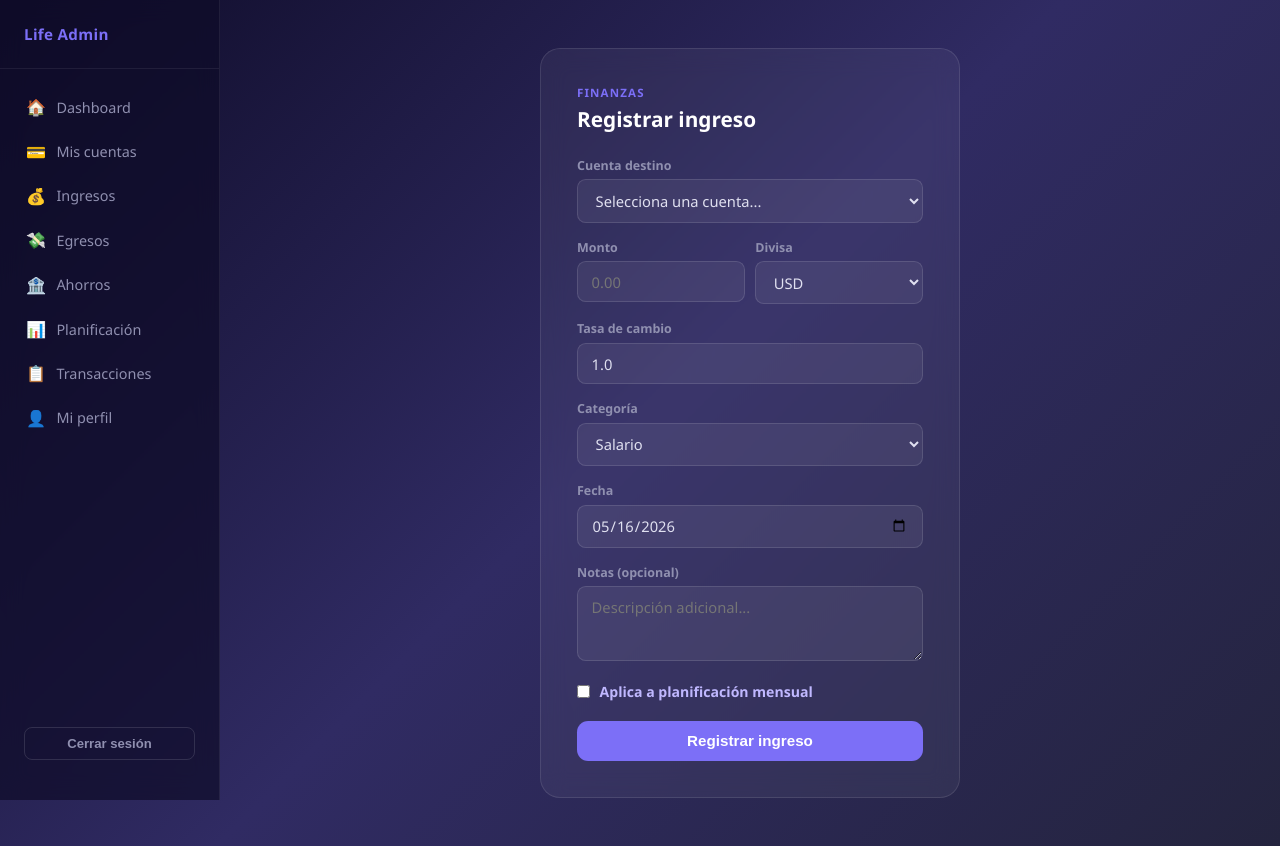
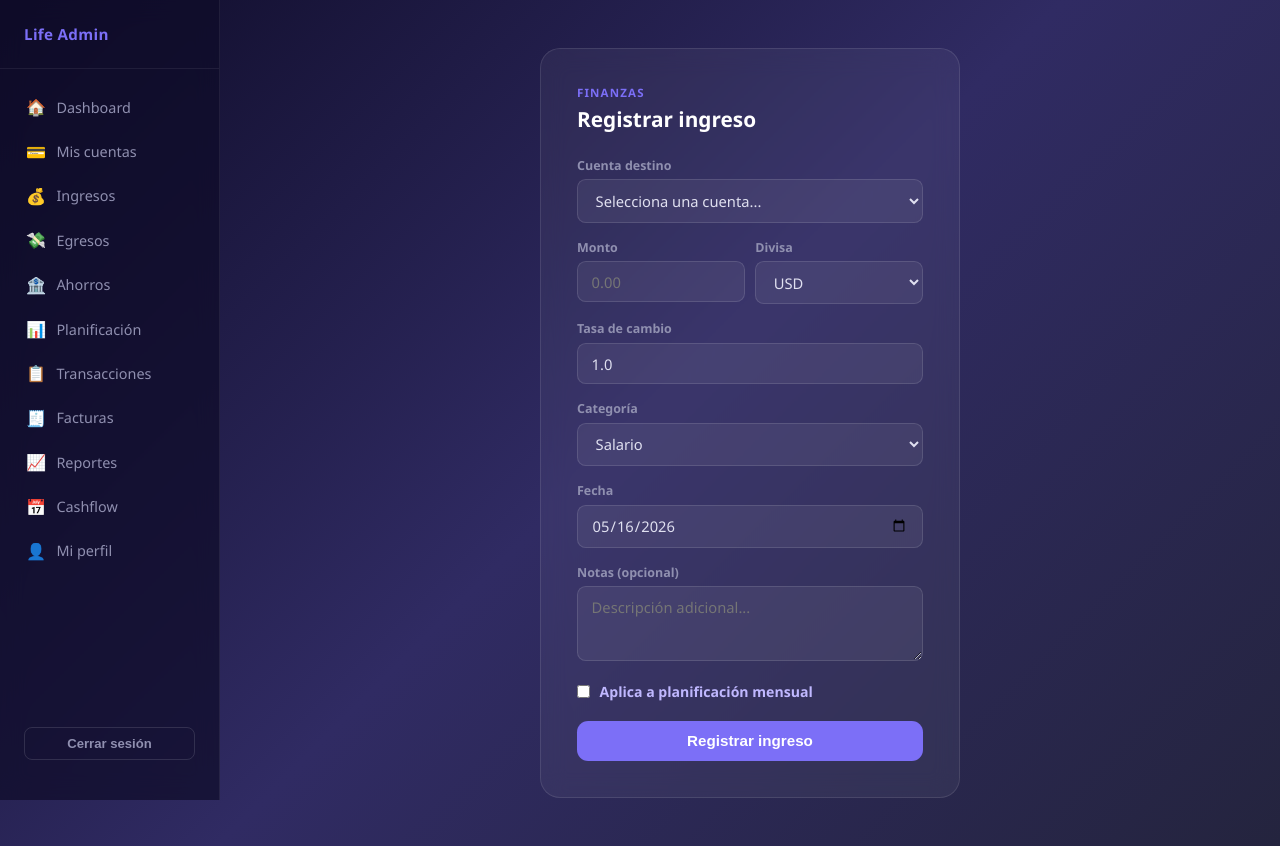
Before and after one commit to anassc00/life-admin-orchestrator, a Django app: template infrastructure/django_app/templates/finance_income.html in a window 1280 px wide. Run offline with Django 5.2, Linux system fonts and the light colour scheme; the template is opened without the code that fills it, so the values that code supplies are empty; parts of the project's set-up code (start-up, migrations or seed data) failed here and were passed over.

Commit message:
feat: add reports/cashflow/invoices routes and clean up dead signals code
Co-Authored-By: Claude Sonnet 4.6 <noreply@anthropic.com>

```diff
--- a/config/urls.py
+++ b/config/urls.py
@@ -28,6 +28,9 @@ urlpatterns = [
     path("finance/savings/", v.finance_savings_page, name="finance_savings"),
     path("finance/planning/", v.finance_planning_page, name="finance_planning"),
     path("profile/", v.profile_page, name="profile"),
+    path("finance/reports/", v.finance_reports_page, name="finance_reports"),
+    path("finance/cashflow/", v.finance_cashflow_page, name="finance_cashflow"),
+    path("finance/invoices/", v.finance_invoices_page, name="finance_invoices"),
     path("admin/", admin.site.urls),
     path("api/", api.urls),
 ]
--- a/infrastructure/django_app/templates/base.html
+++ b/infrastructure/django_app/templates/base.html
@@ -79,6 +79,15 @@
       <a href="/finance/transactions/" class="nav-item" data-route="transactions">
         <span class="nav-icon">📋</span> Transacciones
       </a>
+      <a href="/finance/invoices/" class="nav-item" data-route="invoices">
+        <span class="nav-icon">🧾</span> Facturas
+      </a>
+      <a href="/finance/reports/" class="nav-item" data-route="reports">
+        <span class="nav-icon">📈</span> Reportes
+      </a>
+      <a href="/finance/cashflow/" class="nav-item" data-route="cashflow">
+        <span class="nav-icon">📅</span> Cashflow
+      </a>
       <a href="/profile/" class="nav-item" data-route="profile">
         <span class="nav-icon">👤</span> Mi perfil
       </a>
@@ -110,6 +119,9 @@
         { path: '/finance/savings/', route: 'savings' },
         { path: '/finance/planning/', route: 'planning' },
         { path: '/finance/transactions/', route: 'transactions' },
+        { path: '/finance/invoices/', route: 'invoices' },
+        { path: '/finance/reports/', route: 'reports' },
+        { path: '/finance/cashflow/', route: 'cashflow' },
         { path: '/profile/', route: 'profile' },
       ];
 
```
Also changed, not shown: infrastructure/django_app/signals.py (+2 -19 lines), infrastructure/django_app/views.py (+12 -0 lines).
